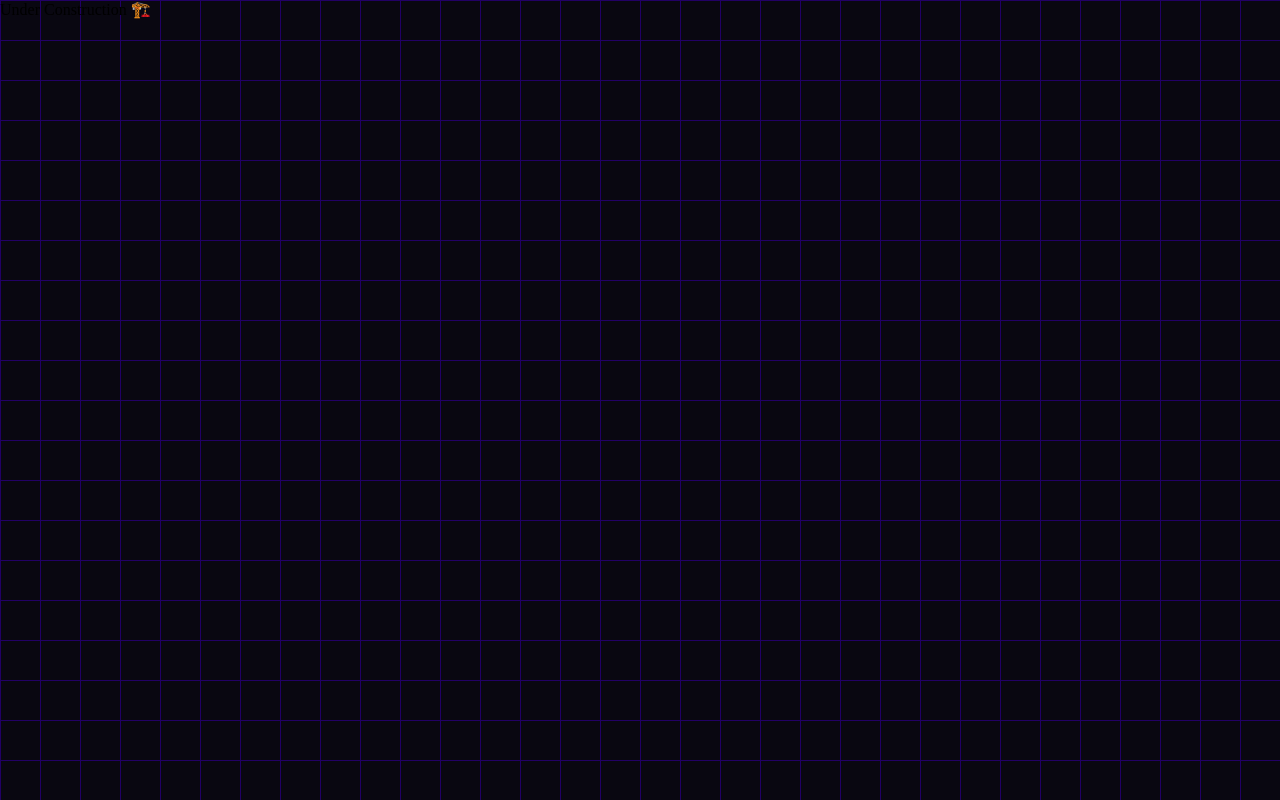
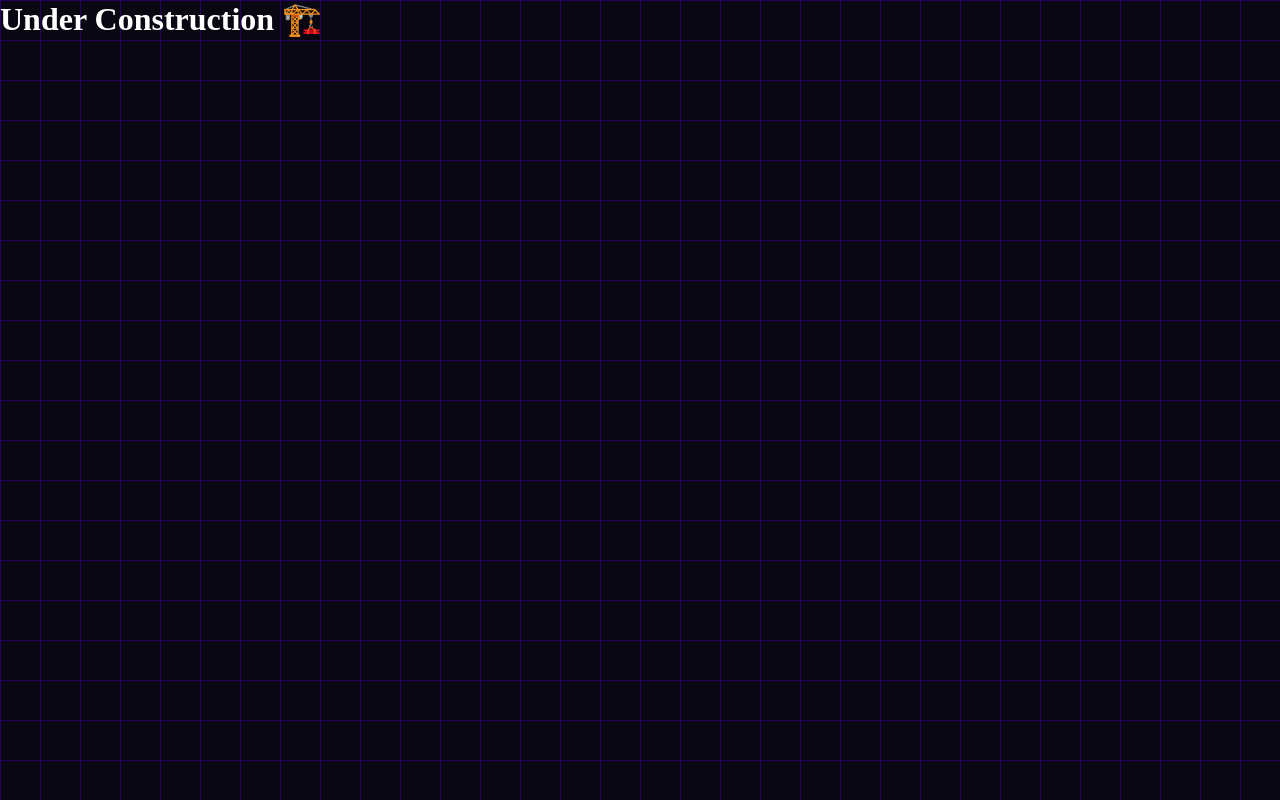
Before and after one commit to smarbo/smarbo.github.io, a plain HTML site: page index.html in a window 1280 px wide. Drawn offline with nearby package versions, Linux system fonts and the light colour scheme.

Commit message:
make construction message white

```diff
--- a/index.html
+++ b/index.html
@@ -14,8 +14,9 @@
 
 <body>
 
+  <h1 style="color: white;">
   Under Construction 🏗️
-
+  </h1>
   <script src="cursor.js"></script>
 
 </body>
```
